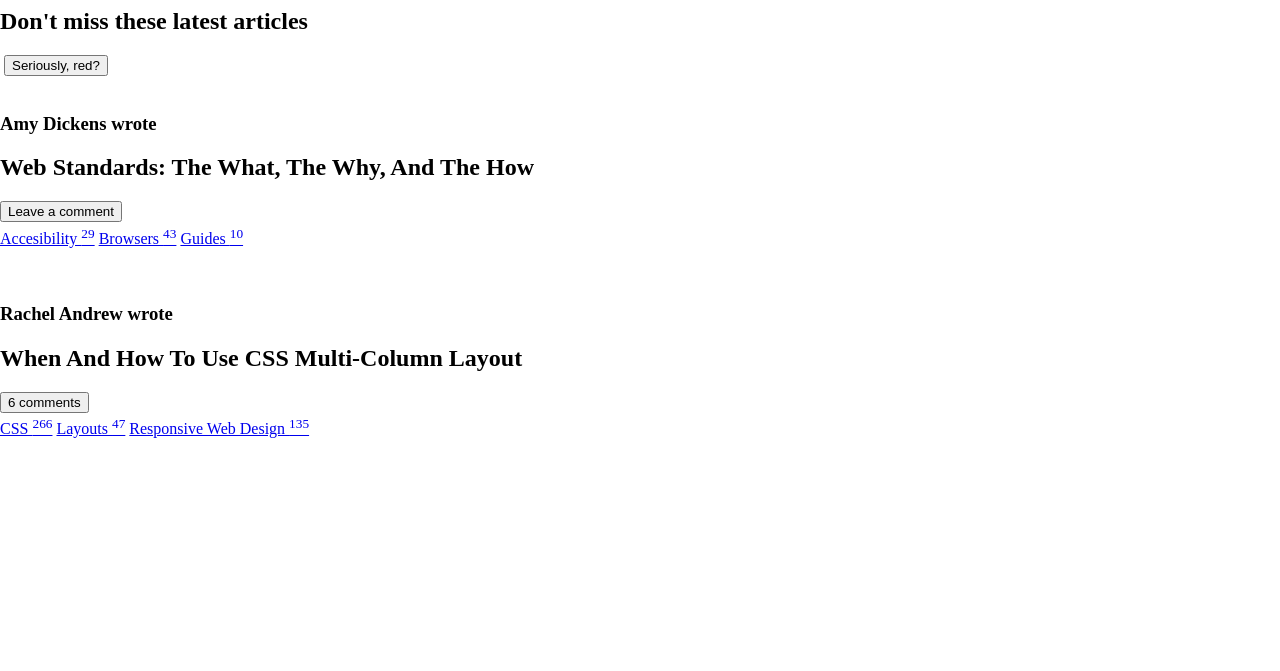
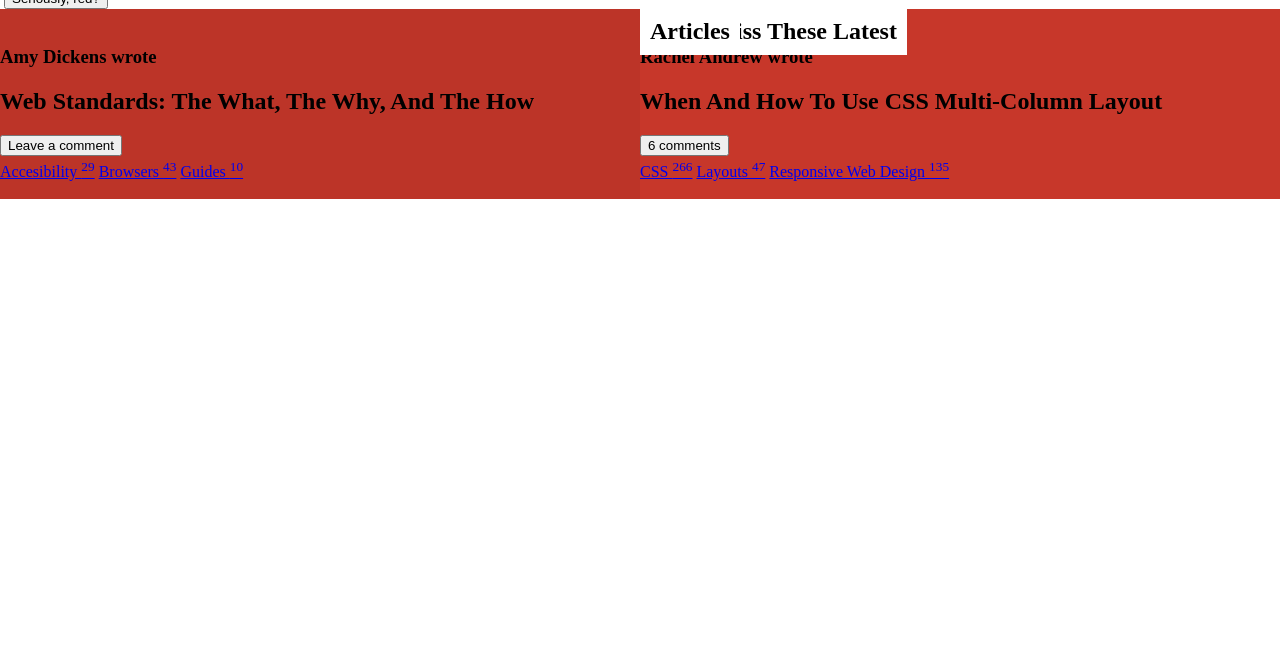
Before and after one commit to Chedak/Smashing-mag.---eye-catchers, a plain HTML site: page index.html in a window 1280 px wide. Shown: the part 129-800 px from the top of the page. Drawn offline with Linux system fonts and the light colour scheme.

Commit message:
Style headings and articles

```diff
--- a/index.html
+++ b/index.html
@@ -73,7 +73,8 @@
 
   <section>
 
-  <h1>Don't miss these latest articles</h1>
+  <h1>Don't Miss These Latest</h1>
+  <h1>Articles</h1>
 
   <div class="seriously">
     <img href="#" alt="" />
@@ -82,7 +83,7 @@
 
   <div class="articles">
 
-    <div class="article">
+    <div class="article left">
       <div class="article-top">
 
         <img href="" alt="" />
@@ -105,7 +106,7 @@
 
     </div>
 
-    <div class="article">
+    <div class="article right">
 
       <div class="article-top">
 
--- a/style.css
+++ b/style.css
@@ -4,6 +4,14 @@
 
 body {
   margin: 0;
+}
+
+h1 {
+  position: absolute;
+  left: 50%;
+  background-color: white;
+  padding: 10px;
+  text-align: center;
 }
 
 h4 {
@@ -23,6 +31,10 @@ nav {
   align-items: flex-start;
   justify-content: space-between;
 
+}
+
+section {
+  width: 100%;
 }
 
 .single-nav {
@@ -54,3 +66,20 @@ nav {
   background-color: #d33a2c
 
 }
+
+.articles {
+  display: flex;
+  align-items: flex-start;
+}
+
+.article {
+  width: 50%;
+}
+
+.left {
+  background-color: #bc3428;
+}
+
+.right {
+  background-color: #c7372a;
+}
```
